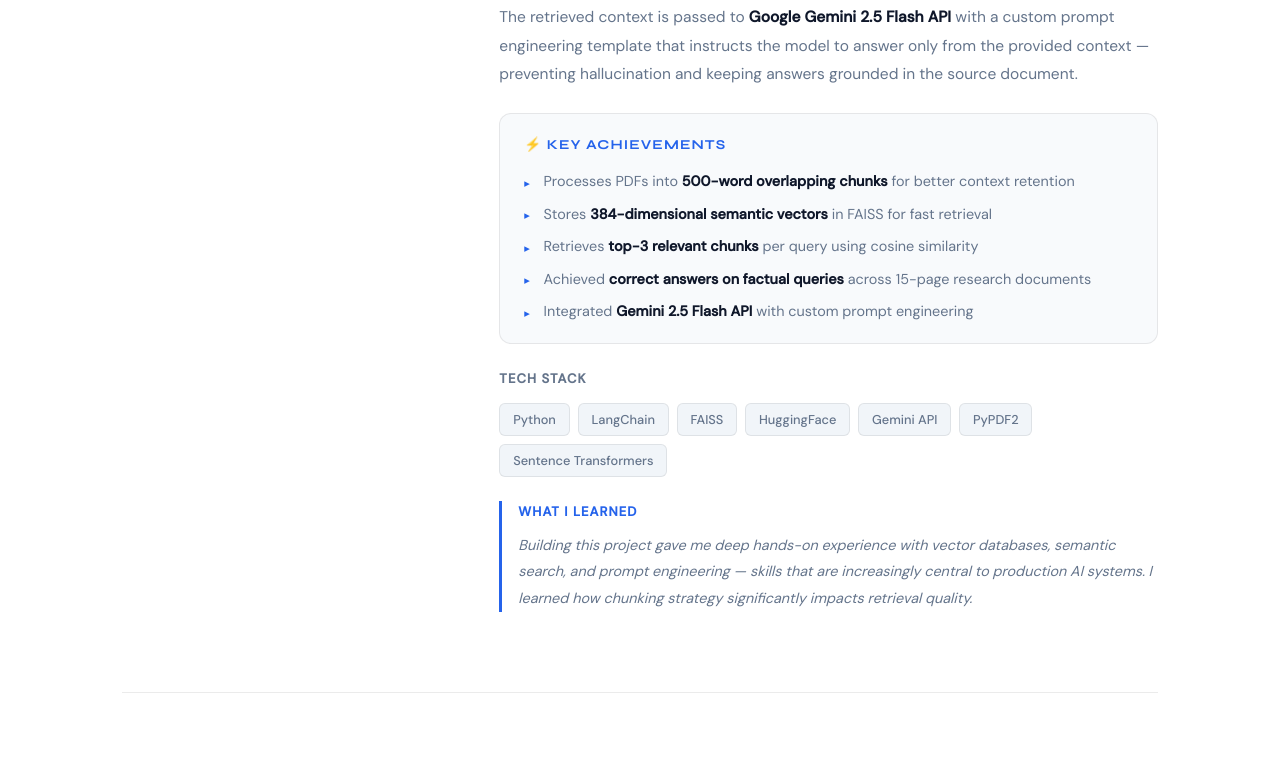
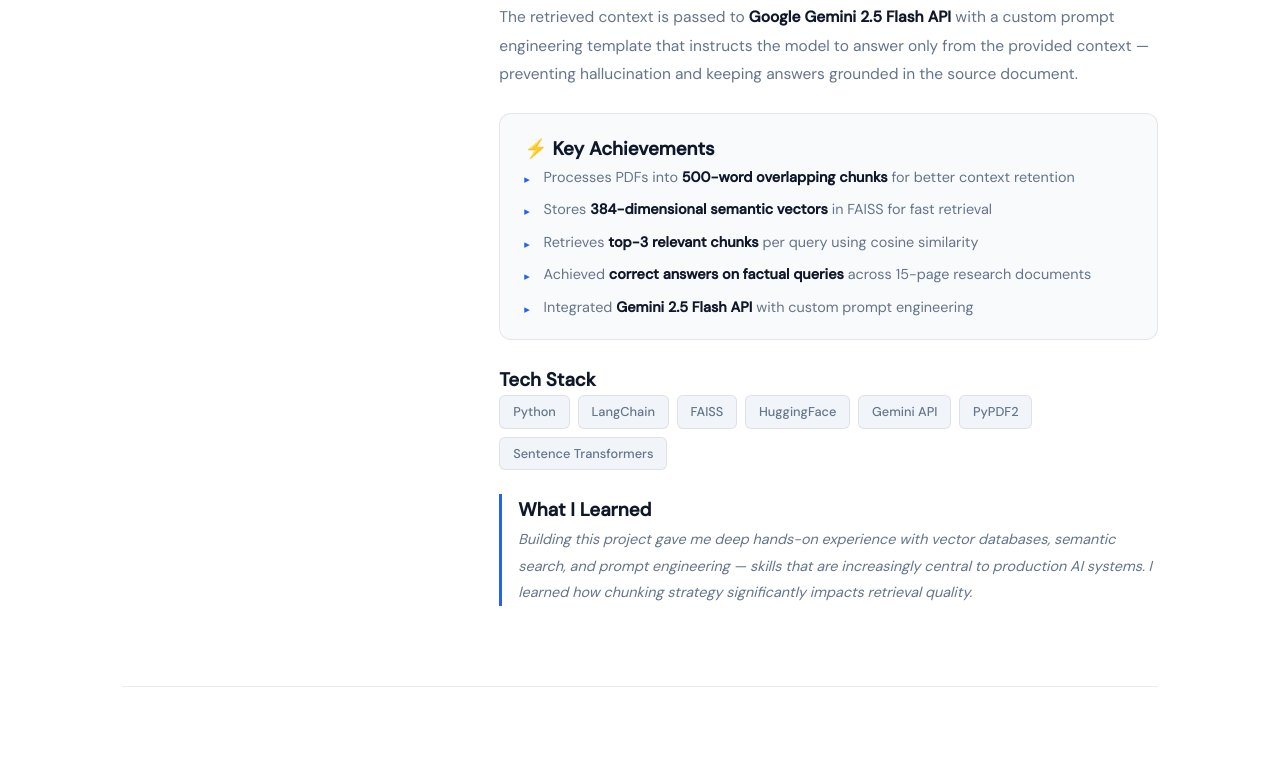
Before and after one commit to Smit-Velani/smit-velani.github.io, a website: page projects.html in a window 1280 px wide. Shown: the part 848-1612 px from the top of the page. Drawn offline with Linux system fonts and the light colour scheme.

Commit message:
Update projects.html

```diff
--- a/projects.html
+++ b/projects.html
@@ -1,18 +1,18 @@
 <!DOCTYPE html>
 <html lang="en">
   <head>
-    <meta charset="UTF-8" />
-    <meta name="viewport" content="width=device-width, initial-scale=1.0" />
-    <meta name="author" content="Smitkumar Jayendrakumar Velani" />
+    <meta charset="UTF-8">
+    <meta name="viewport" content="width=device-width, initial-scale=1.0">
+    <meta name="author" content="Smitkumar Jayendrakumar Velani">
     <meta
       name="description"
       content="Projects by Smitkumar Velani — ML, AI, Data Science, and Web Development projects."
-    />
+   >
     <title>Projects | Smit Velani</title>
     <link
       href="https://fonts.googleapis.com/css2?family=Syne:wght@400;600;700;800&family=DM+Sans:wght@300;400;500&display=swap"
       rel="stylesheet"
-    />
+   >
     <style>
       *,
       *::before,
@@ -423,7 +423,7 @@
           </p>
 
           <div class="achievements">
-            <h4>⚡ Key Achievements</h4>
+            <h3>⚡ Key Achievements</h3>
             <ul>
               <li>Processes PDFs into <strong>500-word overlapping chunks</strong> for better context retention</li>
               <li>Stores <strong>384-dimensional semantic vectors</strong> in FAISS for fast retrieval</li>
@@ -434,7 +434,7 @@
           </div>
 
           <div class="tech-stack">
-            <h4>Tech Stack</h4>
+            <h3>Tech Stack</h3>
             <div class="stack-pills">
               <span class="stack-pill">Python</span>
               <span class="stack-pill">LangChain</span>
@@ -447,7 +447,7 @@
           </div>
 
           <div class="learned">
-            <h4>What I Learned</h4>
+            <h3>What I Learned</h3>
             <p>Building this project gave me deep hands-on experience with vector databases, semantic search, and prompt engineering — skills that are increasingly central to production AI systems. I learned how chunking strategy significantly impacts retrieval quality.</p>
           </div>
         </div>
@@ -490,7 +490,7 @@
           </p>
 
           <div class="achievements">
-            <h4>⚡ Key Achievements</h4>
+            <h3>⚡ Key Achievements</h3>
             <ul>
               <li>Achieved <strong>62%/38% win-rate split</strong> between agents after 200 episodes</li>
               <li>Trained on <strong>T4 GPU</strong> via Google Colab with full experiment tracking</li>
@@ -501,7 +501,7 @@
           </div>
 
           <div class="tech-stack">
-            <h4>Tech Stack</h4>
+            <h3>Tech Stack</h3>
             <div class="stack-pills">
               <span class="stack-pill">Python</span>
               <span class="stack-pill">PyTorch</span>
@@ -514,7 +514,7 @@
           </div>
 
           <div class="learned">
-            <h4>What I Learned</h4>
+            <h3>What I Learned</h3>
             <p>This project gave me practical experience with the full DQN training loop, the importance of experience replay for stability, and how multi-agent environments introduce non-stationarity that makes training more challenging than single-agent RL.</p>
           </div>
         </div>
@@ -555,7 +555,7 @@
           </p>
 
           <div class="achievements">
-            <h4>⚡ Key Achievements</h4>
+            <h3>⚡ Key Achievements</h3>
             <ul>
               <li>Trained on <strong>32,581 real loan records</strong> from a public credit dataset</li>
               <li><strong>XGBoost achieved 93.4% accuracy</strong> and AUC of 0.947</li>
@@ -566,7 +566,7 @@
           </div>
 
           <div class="tech-stack">
-            <h4>Tech Stack</h4>
+            <h3>Tech Stack</h3>
             <div class="stack-pills">
               <span class="stack-pill">Python</span>
               <span class="stack-pill">XGBoost</span>
@@ -579,7 +579,7 @@
           </div>
 
           <div class="learned">
-            <h4>What I Learned</h4>
+            <h3>What I Learned</h3>
             <p>This project taught me the importance of experiment tracking in ML — without MLflow, comparing 4 models across multiple hyperparameter configurations would have been chaotic. I also gained practical experience with handling real-world class imbalance problems.</p>
           </div>
         </div>
@@ -620,7 +620,7 @@
           </p>
 
           <div class="achievements">
-            <h4>⚡ Key Achievements</h4>
+            <h3>⚡ Key Achievements</h3>
             <ul>
               <li>Built <strong>7 chart types</strong> from scratch using D3.js v7 SVG rendering</li>
               <li>Visualizes <strong>11,900+ records</strong> across 3 different datasets</li>
@@ -631,7 +631,7 @@
           </div>
 
           <div class="tech-stack">
-            <h4>Tech Stack</h4>
+            <h3>Tech Stack</h3>
             <div class="stack-pills">
               <span class="stack-pill">D3.js v7</span>
               <span class="stack-pill">JavaScript</span>
@@ -643,7 +643,7 @@
           </div>
 
           <div class="learned">
-            <h4>What I Learned</h4>
+            <h3>What I Learned</h3>
             <p>Building complex visualizations with D3.js from scratch taught me how SVG rendering works at a low level, and how to think about data binding, scales, and axes. Debugging rendering issues without a framework forced me to deeply understand the DOM.</p>
           </div>
         </div>
@@ -684,7 +684,7 @@
           </p>
 
           <div class="achievements">
-            <h4>⚡ Key Achievements</h4>
+            <h3>⚡ Key Achievements</h3>
             <ul>
               <li>Analyzed <strong>3,900 retail transactions</strong> end-to-end</li>
               <li>Wrote <strong>10 SQL queries</strong> using CTEs and window functions</li>
@@ -695,7 +695,7 @@
           </div>
 
           <div class="tech-stack">
-            <h4>Tech Stack</h4>
+            <h3>Tech Stack</h3>
             <div class="stack-pills">
               <span class="stack-pill">PostgreSQL</span>
               <span class="stack-pill">Python</span>
@@ -707,7 +707,7 @@
           </div>
 
           <div class="learned">
-            <h4>What I Learned</h4>
+            <h3>What I Learned</h3>
             <p>This project reinforced how much insight can come from structured data when the right questions are asked. Writing complex SQL with window functions taught me to think about data transformation as a pipeline rather than individual queries.</p>
           </div>
         </div>
```
